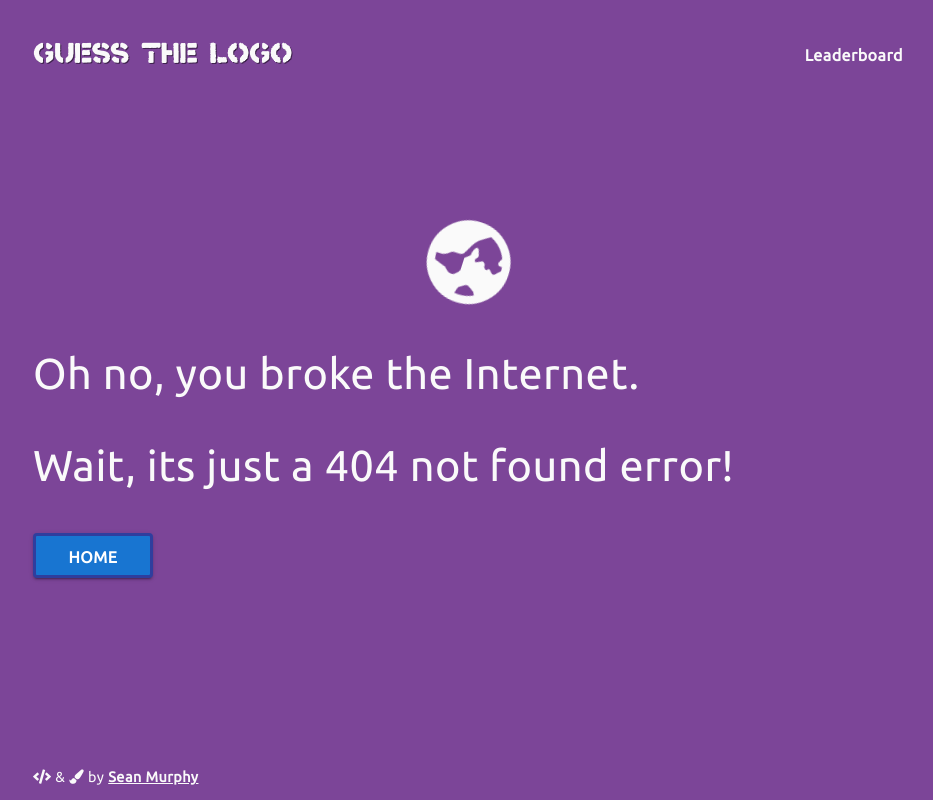
After one commit to nazarja/guess-the-logo, a Flask app: template app/templates/errors/404.html in a window 1280 px wide. The commit adds this page. Shown: the whole page, without its empty margins (172-1105 px from the left). Run offline with Flask 2, Linux system fonts and the light colour scheme; the template is opened without the code that fills it, so the values that code supplies are empty; some libraries are stand-ins or nearby versions.

Commit message:
Added 404 and 500 error pages and logic

```diff
--- a/app/__init__.py
+++ b/app/__init__.py
@@ -8,4 +8,4 @@ app.config.from_object(Config)
 
 
 # import app mvc modules
-from app import routes
+from app import routes, errors
--- a/app/static/css/breakpoint-1024.css
+++ b/app/static/css/breakpoint-1024.css
@@ -15,6 +15,22 @@
 .index-right {
     margin-right: 0;
 }
+
+
+
+
+
+/*==========================
+    404 / 500 ERRORS
+==========================*/
+
+
+.flask-error {
+    font-size: 3em;
+}
+
+
+
 
 
 
--- a/app/static/css/main.css
+++ b/app/static/css/main.css
@@ -262,6 +262,34 @@ th {
 
 
 
+
+/*==========================
+    404 / 500 ERRORS
+==========================*/
+
+.flask-error {
+    font-size: 2em;
+    margin-top: 8vh;
+}
+
+.fa-globe-americas {
+    text-align: center;
+    display: block;
+    font-size: 2em;
+    animation: rotateglobe 2s linear infinite;
+}
+
+@keyframes rotateglobe {
+    from {
+        transform: rotate(0deg);
+    }
+    to {
+        transform: rotate(359deg);
+    }
+}
+
+
+
 /*==========================
     MISC MEDIA QUERY
 ==========================*/
--- a/app/static/js/main.js
+++ b/app/static/js/main.js
@@ -10,9 +10,12 @@ $('#profile').click( (event) => {
 });
 
 
+
 /*==========================
     FADE AND SLIDE ANIMATION
 ==========================*/
+
+if (window.location.href.endsWith('leaderboard') || window.location.href.endsWith('game') ) {
     let margin = 100;
     let opacity = 0;
 
@@ -21,7 +24,6 @@ function fadeSlideIn() {
         opacity += 0.050;
         element.style.marginTop = margin + 'px';
         element.style.opacity = opacity;
-    console.log(opacity)
 
         if (opacity >= 1) {
             clearInterval(animation)
@@ -29,4 +31,5 @@ function fadeSlideIn() {
     }
 
     const element = document.querySelector('.fade-slide-in');
-const animation = setInterval(fadeSlideIn, 25);
+    const animation = setInterval(fadeSlideIn, 10);
+}
--- a/app/templates/base.html
+++ b/app/templates/base.html
@@ -8,6 +8,7 @@
     <meta name="description" content="Play the Guess the Logo Quiz, How well do you know your brands? Think you can guess all 30 logos?">
     <link rel="icon" href="{{ url_for('static', filename='assets/favicon.png') }}" sizes="32x32">
     <title>Guess The Logo</title>
+
     <!-- CSS -->
     <link rel="stylesheet" href="https://use.fontawesome.com/releases/v5.5.0/css/all.css" integrity="sha384-B4dIYHKNBt8Bc12p+WXckhzcICo0wtJAoU8YZTY5qE0Id1GSseTk6S+L3BlXeVIU" crossorigin="anonymous">
     <link rel="stylesheet" href="{{ url_for('static', filename='css/flat-remix.min.css') }}">
@@ -21,7 +22,8 @@
     <!-- HEADER -->
     <header>
         <nav>
-            {% include '_titlebar.html' %}
+            <!-- TITLEBAR -->
+            {% include 'partials/_titlebar.html' %}
         </nav>
     </header>
 
@@ -30,6 +32,9 @@
     <main>
         {% block content %}
         {% endblock %}
+
+        <!-- CLOUDS ANIMATION -->
+        {% include 'partials/_clouds.html' %}
     </main>
 
 
--- /dev/null
+++ b/app/templates/errors/404.html
@@ -0,0 +1,11 @@
+{% extends 'base.html' %}
+
+{% block content %}
+    <div class="flask-error">
+        <i class="fas fa-globe-americas"></i>
+        <p>Oh no, you broke the Internet. </p>
+
+        <p>Wait, its just a 404 not found error!</p>
+        <a href="{{ url_for('index') }}"><button class="blue-button">HOME</button></a>
+    </div>
+{% endblock %}
--- a/app/templates/index.html
+++ b/app/templates/index.html
@@ -69,7 +69,4 @@
         </div>
     </div>
 
-    <!-- CLOUDS ANIMATION -->
-    {% include '_clouds.html' %}
-
 {% endblock %}
--- a/app/templates/leaderboard.html
+++ b/app/templates/leaderboard.html
@@ -35,7 +35,5 @@
             <a href="{{ url_for('index') }}"><button class="blue-button">LOGIN</button></a>
         {% endif %}
 
-        <!-- CLOUDS ANIMATION -->
-        {% include '_clouds.html' %}
     </div>
 {% endblock %}
--- a/app/templates/_titlebar.html
+++ b/app/templates/partials/_titlebar.html
@@ -7,11 +7,12 @@
 
     <!-- LEADERBOARD / PROFILE TAB-->
     <div id="nav-right">
-        {% if url_for(request.endpoint) == '/leaderboard' %}
-        <a id="nav-home" href="{{ url_for('index') }}">Home</a>
+        {% if endpoint == 'leaderboard' %}
+            <a id="nav-home" href="{{ url_for('index') }}">Home</a>
         {% else %}
-        <a id="nav-leaderboard" href="{{ url_for('leaderboard') }}">Leaderboard</a>
+            <a id="nav-leaderboard" href="{{ url_for('leaderboard') }}">Leaderboard</a>
         {% endif %}
+
 
 
         <!-- PROFILE -->
```
Also changed, not shown: app/errors.py (added, +16 -0 lines), app/routes.py (+4 -4 lines), app/templates/errors/500.html (added, +11 -0 lines), app/templates/partials/_clouds.html (renamed from app/templates/_clouds.html). Lines whose indentation alone changed are shown as unchanged.
